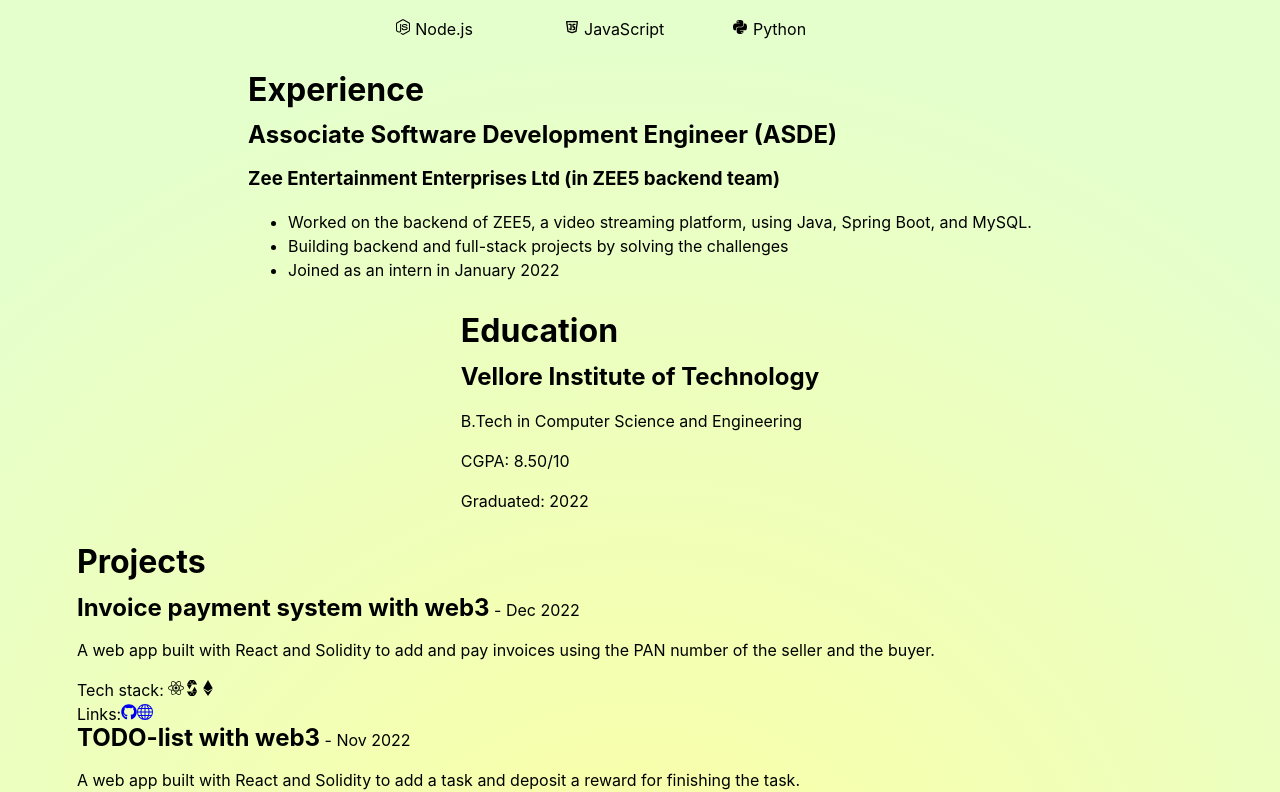
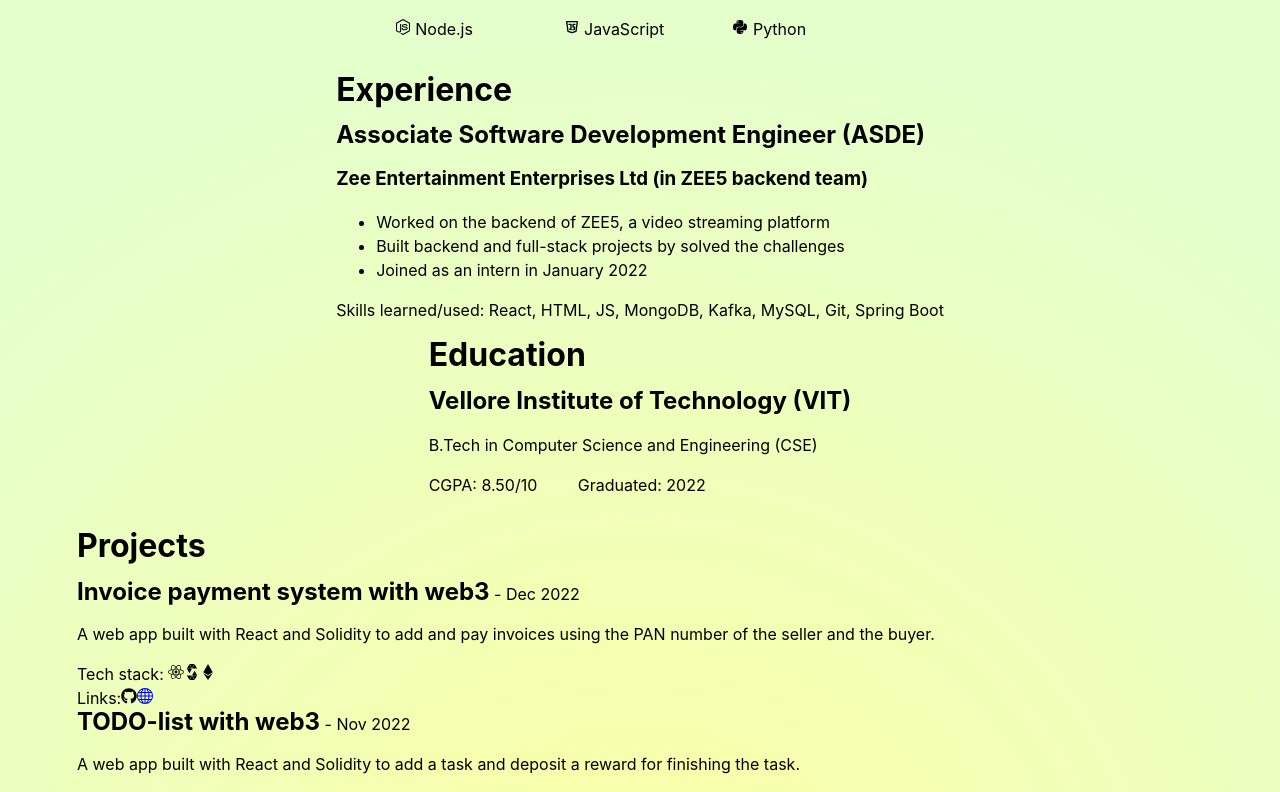
Before and after one commit to prane-eth/new_portfolio, a React (Vite) app: page / in a window 1280 px wide. Shown: the part 288-1080 px from the top of the page. Built offline with nearby package versions, Linux system fonts and the light colour scheme.

Commit message:
Added progress bar

```diff
--- a/package.json
+++ b/package.json
@@ -13,6 +13,7 @@
     "react": "^18.2.0",
     "react-dom": "^18.2.0",
     "react-icons": "^4.7.1",
+    "react-progressbar-on-scroll": "^2.0.0",
     "sass": "^1.57.1"
   },
   "devDependencies": {
--- a/src/components/Education.jsx
+++ b/src/components/Education.jsx
@@ -3,13 +3,14 @@
 		<h1>Education</h1>
 		<div className="education-content">
 			<div className="education-content-left">
-				<h2>Vellore Institute of Technology</h2>
-				<p>B.Tech in Computer Science and Engineering</p>
+				<h2>Vellore Institute of Technology (VIT)</h2>
+				<p>B.Tech in Computer Science and Engineering (CSE)</p>
 			</div>
-			<div className="education-content-right">
-				<p>CGPA: 8.50/10</p>
-				<p>Graduated: 2022</p>
-			</div>
+			<p className="education-content-right">
+				CGPA: 8.50/10
+				&nbsp; &nbsp; &nbsp; &nbsp;
+				Graduated: 2022
+			</p>
 		</div>
 	</div>
 )
--- a/src/components/Experience.jsx
+++ b/src/components/Experience.jsx
@@ -7,16 +7,16 @@
 				<h3>Zee Entertainment Enterprises Ltd (in ZEE5 backend team)</h3>
 				<ul>
 					<li>
-						Worked on the backend of ZEE5, a video streaming platform, using Java, Spring Boot, and
-						MySQL.
+						Worked on the backend of ZEE5, a video streaming platform
 					</li>
 					<li>
-						Building backend and full-stack projects by solving the challenges
+						Built backend and full-stack projects by solved the challenges
 					</li>
 					<li>
 						Joined as an intern in January 2022
 					</li>
 				</ul>
+				Skills learned/used: React, HTML, JS, MongoDB, Kafka, MySQL, Git, Spring Boot
 			</div>
 		</div>
 	</div>
--- a/src/components/Navbar.jsx
+++ b/src/components/Navbar.jsx
@@ -1,5 +1,6 @@
 import { FaSun } from "react-icons/fa";
 import { HiOutlineMoon } from "react-icons/hi";
+import ProgressBar from 'react-progressbar-on-scroll'
 
 const Navbar = ({ darkMode, toggleDarkMode }) => (
 	<nav className="navbar">
@@ -8,7 +9,7 @@
 		<span id="name">Praneeth</span>
 
 		<div className="navbar-links">
-			<a href="">Home</a>
+			<a href="#">Home</a>
 			<a href="#AboutMe">About Me</a>
 			<a href="#Skills">Skills</a>
 			<a href="#Experience">Experience</a>
@@ -20,8 +21,14 @@
 			<span className="darkModeToggle" onClick={toggleDarkMode}>
 				{darkMode ? <FaSun /> : <HiOutlineMoon />}
 			</span>
-			{darkMode ? "Dark" : "Light"}
+			{darkMode ? "Dark" : "Light"} mode
 		</div>
+		<ProgressBar
+			height="5px"
+			color="#fca311"
+			gradient={true}
+			gradientColor="#fc0011"
+		/>
 	</nav>
 )
 
--- a/src/components/Projects.jsx
+++ b/src/components/Projects.jsx
@@ -126,10 +126,10 @@
 						<div className="project-links">
 							Links:
 							{project.github &&
-								<a href={project.github} target="_blank" rel="noreferrer"><FaGithub /></a>
+								<a href={project.github} target="_blank" rel="noreferrer"><FaGithub color="black" /></a>
 							}
 							{project.website &&
-								<a href={project.website} target="_blank" rel="noreferrer"><BsGlobe /></a>
+								<a href={project.website} target="_blank" rel="noreferrer"><BsGlobe color="blue" /></a>
 							}
 						</div>
 					</div>
```
Also changed, not shown: 1 other file (tests, documents, lock files or other folders).
